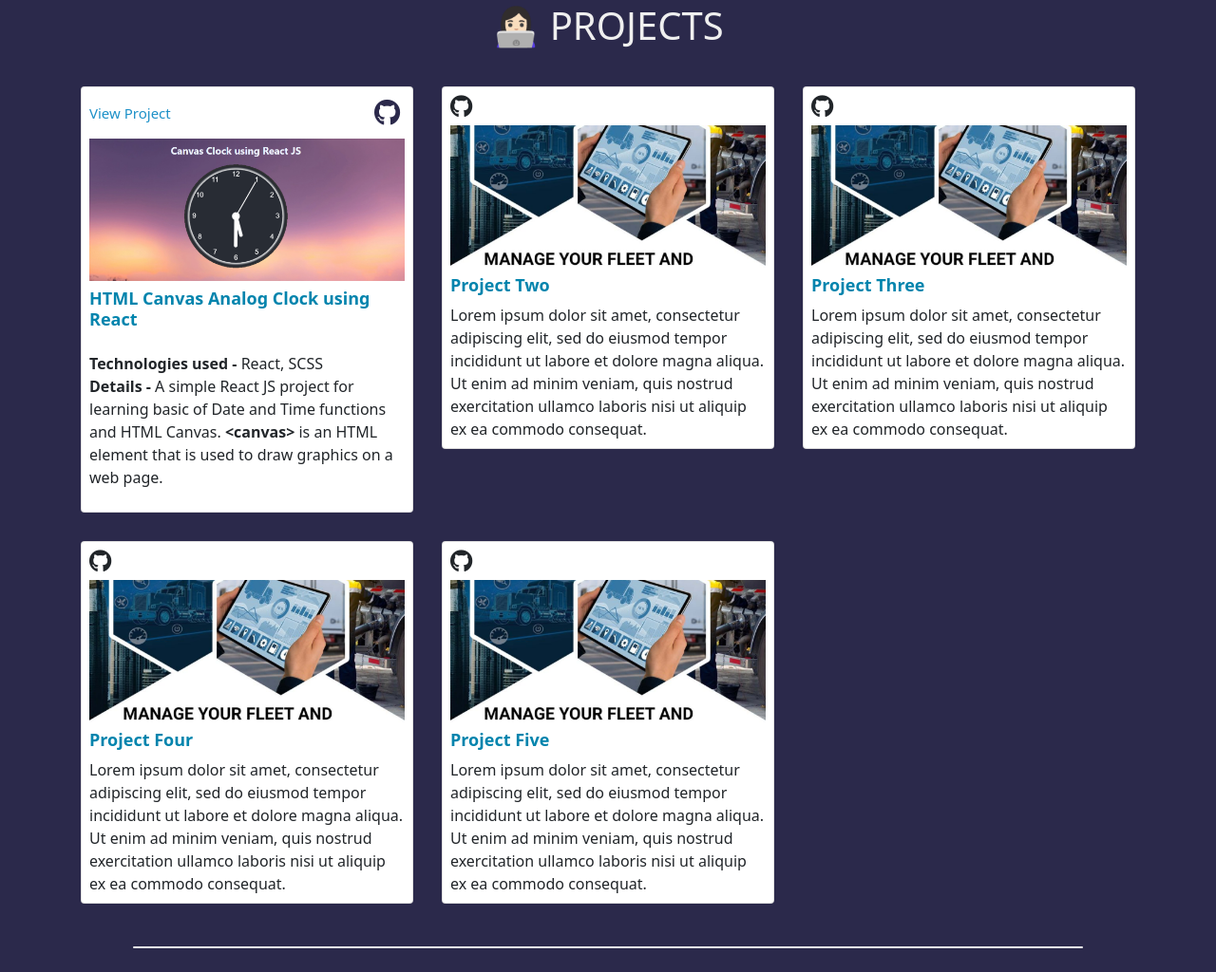
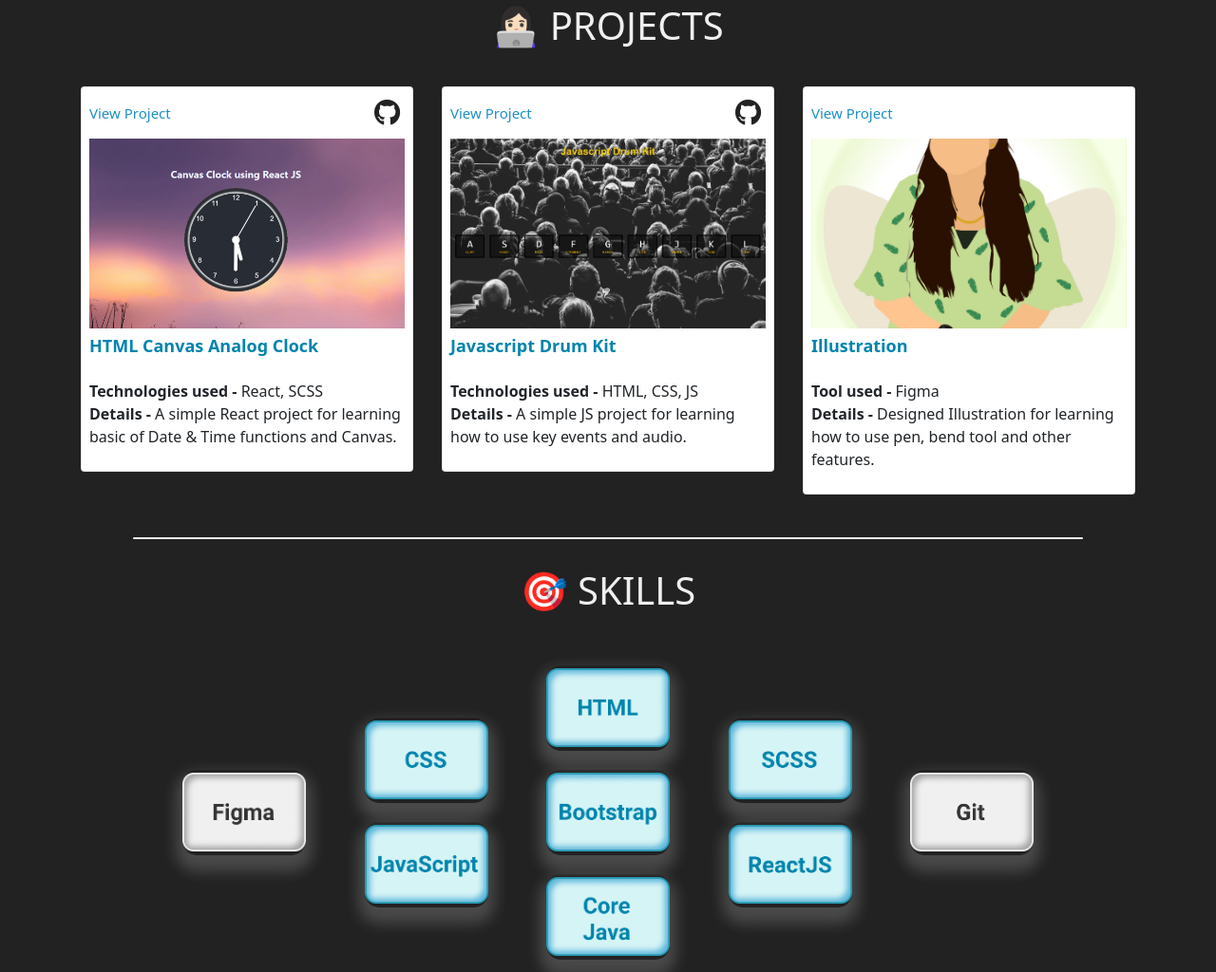
Before and after one commit to muskangupta423/Portfolio, a plain HTML site: page index.html in a window 1280 px wide. Shown: the part 617-1641 px from the top of the page at 95% size. Drawn offline with nearby package versions, Linux system fonts and the light colour scheme; a web font is replaced by a local one.

Commit message:
Changed bg color, added projects

```diff
--- a/index.html
+++ b/index.html
@@ -14,7 +14,7 @@
         <title>Muskan Gupta | Portfolio</title>
         <link rel="icon" href="images/MuskanGupta.png" type="image/icon">
     </head>
-    <body oncontextmenu="return true;">
+    <body>
         <header class="header-global" id="header">
             <nav class="navbar navbar-expand-md">
                 <div class="row">
@@ -31,7 +31,7 @@
                         <button class="navbar-toggler collapsed" type="button" data-toggle="collapse" data-target="#collapsibleNavbar">
                             <span class="navbar-toggler-icon"></span>
                         </button>
-                        <div class="collapse navbar-collapse animate__animated animate__backInRight animate__fast" id="collapsibleNavbar">
+                        <div class="collapse navbar-collapse" id="collapsibleNavbar">
                             <ul class="navbar-nav row list-style-none">
                                 <li class="nav-item col-xl-3">
                                     <a href="#work" class="nav-link active">
@@ -44,7 +44,7 @@
                                     </a>
                                 </li>
                                 <li class="nav-item col-xl-3">
-                                    <a href="#" download="muskan_gupta_resume" class="nav-link">
+                                    <a href="../Portfolio/resume/Muskan_Gupta_Resume.pdf" target="_blank" download="Muskan_Gupta_Resume" class="nav-link">
                                         <span class="nav-link-inner--text">Resume</span>
                                     </a>
                                 </li>
@@ -63,7 +63,7 @@
         <div class="content-box">
             <section class="section intro flex justify-content-md-center" id="intro">
                 <h1 class="section-heading fx-b100">🙋🏻‍♀️ ABOUT ME</h1>
-                <div class="flex-column fx-b70 justify-content-md-space-evenly select-disabled">
+                <div class="flex-column fx-b70 justify-content-md-space-evenly">
                     <h2>
                         Hello Spectator 👀, let me introduce myself.
                     </h2>
@@ -103,67 +103,48 @@
                                 <div class="projectImage">
                                     <img src="images/canvas_clock_project.png" alt="Linkedin Screen">
                                 </div>
-                                <h5 class="card-title">HTML Canvas Analog Clock using React</h5>
+                                <h5 class="card-title">HTML Canvas Analog Clock</h5>
                                 <p class="card-text">
                                     <p class="mr-b-0"><strong>Technologies used - </strong> React, SCSS</p>
-                                    <p class="mr-b-0"><strong>Details - </strong> A simple React JS project for learning basic of Date and Time functions and HTML Canvas.
-                                         <strong>&lt;canvas&gt;</strong> is an HTML element that is used to draw graphics on a web page.
+                                    <p class="mr-b-0"><strong>Details - </strong> A simple React project for learning basic of Date & Time functions and Canvas.
+                                         <!-- <strong>&lt;canvas&gt;</strong> is an HTML element that is used to draw graphics on a web page. -->
                                     </p>
                                 </p>
                             </div>
                         </div>
                         <div class="col-md-4 col-sm-6">
                             <div class="card card-block">
-                                <h4 class="text-right"><i class="fab fa-github"></i></h4>
+                                <h4 class="text-right">
+                                    <a target="_blank" href="https://muskangupta423.github.io/Javascript-Drum-Kit/">View Project</a>
+                                    <a target="_blank" href="https://github.com/muskangupta423/Javascript-Drum-Kit"><i class="fab fa-github"></i></a>
+                                </h4>
                                 <div class="projectImage">
-                                    <img src="images/linkedin screen design.png" alt="Linkedin Screen">
+                                    <img src="images/js_drum_project.png" alt="Javascript-Drum-Kit">
                                 </div>
-                                <h5 class="card-title">Project Two</h5>
-                                <p class="card-text">Lorem ipsum dolor sit amet, consectetur adipiscing elit, sed do
-                                eiusmod tempor incididunt ut labore et dolore magna aliqua. Ut enim ad minim veniam,
-                                quis nostrud exercitation ullamco laboris nisi ut aliquip ex ea commodo consequat.
+                                <h5 class="card-title">Javascript Drum Kit</h5>
+                                <p class="card-text">
+                                    <p class="mr-b-0"><strong>Technologies used - </strong> HTML, CSS, JS</p>
+                                    <p class="mr-b-0"><strong>Details - </strong> A simple JS project for learning how to use key events and audio.</p>
                                 </p>
                             </div>
                         </div>
                         <div class="col-md-4 col-sm-6">
                             <div class="card card-block">
-                                <h4 class="text-right"><i class="fab fa-github"></i></h4>
+                                <h4 class="text-right">
+                                    <a target="_blank" href="https://www.figma.com/file/XmRy7WodV5HcCZXDoaXUNb/My-Illustration?node-id=0%3A1">View Project</a>
+                                    <!-- <a target="_blank" href="https://github.com/muskangupta423/Javascript-Drum-Kit"><i class="fab fa-github"></i></a> -->
+                                </h4>
                                 <div class="projectImage">
-                                    <img src="images/linkedin screen design.png" alt="Linkedin Screen">
+                                    <img src="images/My_Illustration.png" alt="My Illustration">
                                 </div>
-                                <h5 class="card-title">Project Three</h5>
-                                <p class="card-text">Lorem ipsum dolor sit amet, consectetur adipiscing elit, sed do
-                                eiusmod tempor incididunt ut labore et dolore magna aliqua. Ut enim ad minim veniam,
-                                quis nostrud exercitation ullamco laboris nisi ut aliquip ex ea commodo consequat.
+                                <h5 class="card-title">Illustration</h5>
+                                <p class="card-text">
+                                    <p class="mr-b-0"><strong>Tool used - </strong> Figma</p>
+                                    <p class="mr-b-0"><strong>Details - </strong> Designed Illustration for learning how to use pen, bend tool and other features.</p>
                                 </p>
                             </div>
                         </div>
-                        <div class="col-md-4 col-sm-6">
-                            <div class="card card-block">
-                                <h4 class="text-right"><i class="fab fa-github"></i></h4>
-                                <div class="projectImage">
-                                    <img src="images/linkedin screen design.png" alt="Linkedin Screen">
-                                </div>
-                                <h5 class="card-title">Project Four</h5>
-                                <p class="card-text">Lorem ipsum dolor sit amet, consectetur adipiscing elit, sed do
-                                eiusmod tempor incididunt ut labore et dolore magna aliqua. Ut enim ad minim veniam,
-                                quis nostrud exercitation ullamco laboris nisi ut aliquip ex ea commodo consequat.
-                                </p>
-                            </div>
-                        </div>
-                        <div class="col-md-4 col-sm-6">
-                            <div class="card card-block">
-                                <h4 class="text-right"><i class="fab fa-github"></i></h4>
-                                <div class="projectImage">
-                                    <img src="images/linkedin screen design.png" alt="Linkedin Screen">
-                                </div>
-                                <h5 class="card-title">Project Five</h5>
-                                <p class="card-text">Lorem ipsum dolor sit amet, consectetur adipiscing elit, sed do
-                                eiusmod tempor incididunt ut labore et dolore magna aliqua. Ut enim ad minim veniam,
-                                quis nostrud exercitation ullamco laboris nisi ut aliquip ex ea commodo consequat.
-                                </p>
-                            </div>
-                        </div>
+
                     </div>
 
                   </div>
@@ -205,12 +186,12 @@
                             <div class="skill-icon"><img src="images/SCSS.png"></div>
                         </div>
                         <div class="skill">
-                            <div class="skill-icon"><img src="images/SQL.png"></div>
+                            <div class="skill-icon"><img src="images/ReactJS.png"></div>
                         </div>
                     </div>
                     <div class="skills-group">
                         <div class="skill">
-                            <div class="skill-icon"><img src="images/Github.png"></div>
+                            <div class="skill-icon"><img src="images/Git.png"></div>
                         </div>
                     </div>
                   </div>
@@ -227,15 +208,8 @@
                         <h2>Frontend Developer</h2>
                         <p class="date">July 2020 - Present</p>
                         <p class="font-w-700">IOT83, Gurgaon, Haryana</p>
-                        <button class="timeline-button" onclick="showWorkDetail()"><i id="chevronIcon" class="fad fa-chevron-down"></i></button>
+                        <button class="timeline-button" onclick="showWorkDetail()"><i id="chevronIcon" class="fad fa-chevron-up"></i></button>
                         <div id="workDetail" class="workDetail">
-                            <!-- <p class="pd-t-10">
-                                My work is to design User-Centric Enterprise Applications.
-                                I am given the Client's Requirements and Usecases and according to it I have to
-                                think and design the webpages.
-                                Working on CSS is my expertise.
-                            </p>
-                             -->
                             <h6 class="pd-t-15">Key Qualifications & Responsibilities - </h6>
                             <ul class="mr-b-0">
                                 <li>Optimizing <strong class="text-sky-blue">User Interfaces</strong> and Overseeing all <strong class="text-sky-blue">colors, </strong> <strong class="text-sky-blue">illustration </strong> and <strong class="text-sky-blue">typography</strong>.</li>
@@ -250,7 +224,7 @@
                       <div class="content">
                         <h2>Software Developer Intern</h2>
                         <p class="date">January 2020 - June 2020</p>
-                        <p>IOT83, Gurgaon, Haryana</p>
+                        <p class="font-w-700">IOT83, Gurgaon, Haryana</p>
                         <!-- <button class="timeline-button"><i class="fad fa-chevron-down"></i></button> -->
                       </div>
                     </div>
@@ -258,7 +232,7 @@
                       <div class="content">
                         <h2>Training in Java & Python</h2>
                         <p class="date">June 2018 - July 2018</p>
-                        <p>Ducat Training Institute, Noida, Uttar Pradesh</p>
+                        <p class="font-w-700">Ducat Training Institute, Noida, Uttar Pradesh</p>
                         <!-- <button class="timeline-button"><i class="fad fa-chevron-down"></i></button> -->
                       </div>
                     </div>
@@ -277,7 +251,7 @@
                     <p class="mb-0">Let's get social or be internet friends 🤝🏻</p>
                 </div>
                 <div class="col-lg-6 text-center btn-wrapper">
-                    <a target="_blank" href="https://www.linkedin.com/in/muskan-gupta-%F0%9F%8E%A8-23619913a/" class="btn btn-neutral btn-icon-only btn-linkedin btn-round btn-lg">
+                    <a target="_blank" href="https://www.linkedin.com/in/muskangupta427/" class="btn btn-neutral btn-icon-only btn-linkedin btn-round btn-lg">
                         <i class="fab fa-linkedin"></i>
                     </a>
                     <a target="_blank" href="https://github.com/muskangupta423/" class="btn btn-neutral btn-icon-only btn-github btn-round btn-lg">
--- a/styles/_variables.scss
+++ b/styles/_variables.scss
@@ -7,4 +7,5 @@ $textDark: #555555;
 $textBlue: #0084ad;
 $hoverTextColor: #fefefe;
 $borderColor: #eee;
-$backgroundColor: #2b294b;
+$headerColor: #555555;
+$backgroundColor: #222222;
--- a/styles/index.scss
+++ b/styles/index.scss
@@ -49,7 +49,7 @@ header {
     left: 0;
     right: 0;
     padding: 10px;
-    background: #39365f;
+    background: $headerColor;
     box-shadow: 0px 2px 4px 2px #a39fd433;
     z-index: 999999;
 
@@ -197,7 +197,7 @@ section.intro {
 /* ===== projects ===== */
 .projects {
   .projectImage {
-    height: 150px;
+    height: 200px;
     width: 100%;
 
     img {
@@ -270,6 +270,7 @@ section.intro {
       display: flex;
       justify-content: space-between;
       align-items: center;
+      min-height: 38px;
 
       a {
         font-size: 15px;
@@ -430,9 +431,9 @@ section.intro {
       }
     }
 
-    .workDetail {
-      display: none;
-    }
+    // .workDetail {
+    //   display: none;
+    // }
   }
 }
 /* ===== end work timeline ===== */
```
Also changed, not shown: index.js (+10 -6 lines), images/Git.png (added), images/My_Illustration.png (added), images/js_drum_project.png (added), styles/index.css, 2 other files.
